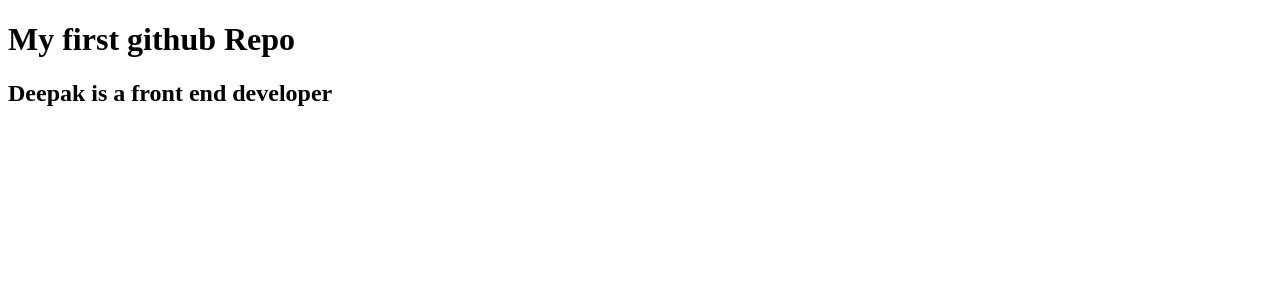
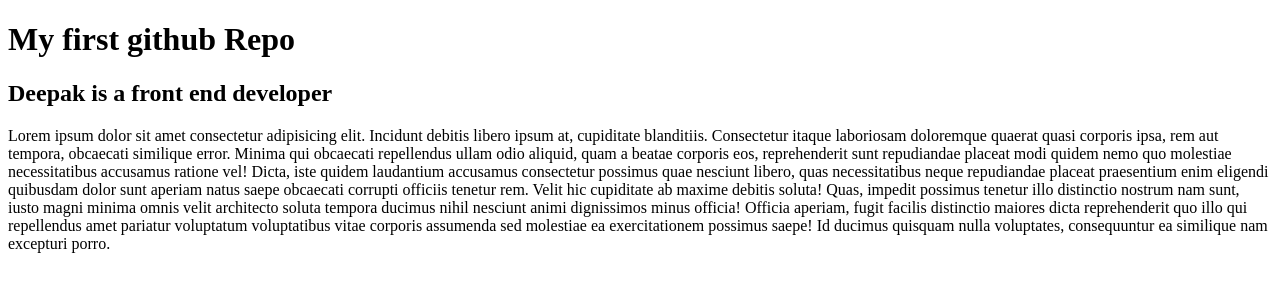
Before and after one commit to Deelfc/Test1, a plain HTML site: page index.html in a window 1280 px wide. Drawn offline with Linux system fonts and the light colour scheme.

```diff
--- a/index.html
+++ b/index.html
@@ -8,5 +8,6 @@
 <body>
     <h1>My first github Repo</h1>
     <h2>Deepak is a front end developer</h2>
+    <p>Lorem ipsum dolor sit amet consectetur adipisicing elit. Incidunt debitis libero ipsum at, cupiditate blanditiis. Consectetur itaque laboriosam doloremque quaerat quasi corporis ipsa, rem aut tempora, obcaecati similique error. Minima qui obcaecati repellendus ullam odio aliquid, quam a beatae corporis eos, reprehenderit sunt repudiandae placeat modi quidem nemo quo molestiae necessitatibus accusamus ratione vel! Dicta, iste quidem laudantium accusamus consectetur possimus quae nesciunt libero, quas necessitatibus neque repudiandae placeat praesentium enim eligendi quibusdam dolor sunt aperiam natus saepe obcaecati corrupti officiis tenetur rem. Velit hic cupiditate ab maxime debitis soluta! Quas, impedit possimus tenetur illo distinctio nostrum nam sunt, iusto magni minima omnis velit architecto soluta tempora ducimus nihil nesciunt animi dignissimos minus officia! Officia aperiam, fugit facilis distinctio maiores dicta reprehenderit quo illo qui repellendus amet pariatur voluptatum voluptatibus vitae corporis assumenda sed molestiae ea exercitationem possimus saepe! Id ducimus quisquam nulla voluptates, consequuntur ea similique nam excepturi porro.</p>
 </body>
 </html>
```
